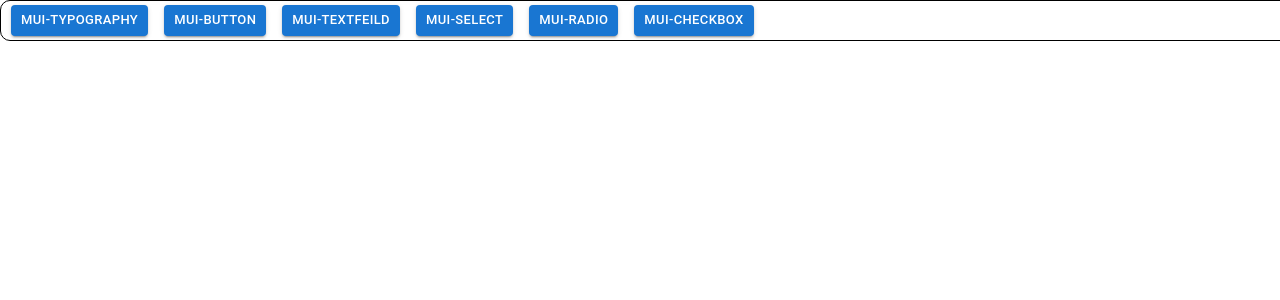
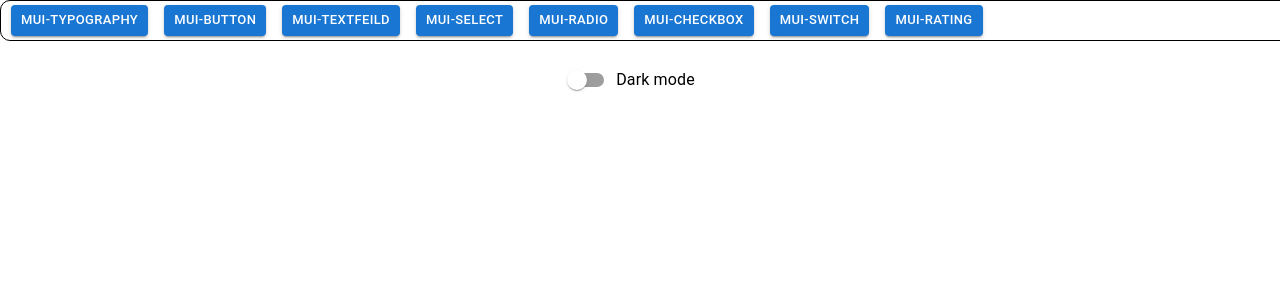
Before and after one commit to devi-1780/MUI-Demo, a React (Create React App) app: page /switchComponent in a window 1280 px wide. Shown: the top 300 px of the page. Built offline with nearby package versions, Linux system fonts and the light colour scheme.

Commit message:
Added switch component and  rating component

```diff
--- a/src/App.js
+++ b/src/App.js
@@ -8,6 +8,8 @@ import MuiTextFeild from "./components/MuiTextFeild";
 import MuiSelect from "./components/MuiSelect";
 import MuiRadioButton from "./components/MuiRadioButton";
 import MuiCheckbox from "./components/MuiCheckbox";
+import MuiSwitch from "./components/MuiSwitch";
+import MuiRating from "./components/MuiRating";
 
 function App() {
   return (
@@ -45,6 +47,16 @@ function App() {
               Mui-Checkbox
             </Button>
           </Link>
+          <Link to="switchComponent">
+            <Button variant="contained" size="small">
+              Mui-Switch
+            </Button>
+          </Link>
+          <Link to="ratingComponent">
+            <Button variant="contained" size="small">
+              Mui-Rating
+            </Button>
+          </Link>
           {/* </ButtonGroup> */}
         </Stack>
       </nav>
@@ -55,6 +67,8 @@ function App() {
         <Route path="/selectComponent" element={<MuiSelect />} />
         <Route path="/radioComponent" element={<MuiRadioButton />} />
         <Route path="/checkboxComponent" element={<MuiCheckbox />} />
+        <Route path="/switchComponent" element={<MuiSwitch />} />
+        <Route path="/ratingComponent" element={<MuiRating />} />
       </Routes>
     </div>
   );
--- /dev/null
+++ b/src/components/MuiRating.jsx
@@ -0,0 +1,28 @@
+import { FormControlLabel, Rating, Stack } from "@mui/material";
+import { useState } from "react";
+import FavoriteIcon from "@mui/icons-material/Favorite";
+import FavoriteBorderIcon from "@mui/icons-material/FavoriteBorder";
+function MuiRating() {
+  let [value, setValue] = useState(null);
+  console.log({ value });
+  function handleRating(e) {
+    setValue(e.target.value);
+  }
+  return (
+    <Stack spacing={2}>
+      <FormControlLabel
+        control={
+          <Rating
+            size="large"
+            precision={"0.5"}
+            value={value}
+            onChange={handleRating}
+            icon={<FavoriteIcon fontSize="bold" color="error" />}
+            emptyIcon={<FavoriteBorderIcon fontSize="bold" />}
+          />
+        }
+      />
+    </Stack>
+  );
+}
+export default MuiRating;
--- /dev/null
+++ b/src/components/MuiSwitch.jsx
@@ -0,0 +1,27 @@
+import { Box, FormControl, FormControlLabel, Switch } from "@mui/material";
+import { useState } from "react";
+
+function MuiSwitch() {
+  let [checked, setChecked] = useState(false);
+  console.log({ checked });
+  function handleChecked(e) {
+    setChecked(e.target.checked);
+  }
+  return (
+    <Box>
+      <FormControl>
+        <FormControlLabel
+          label="Dark mode"
+          control={
+            <Switch
+              checked={checked}
+              onChange={handleChecked}
+              color="success"
+            />
+          }
+        />
+      </FormControl>
+    </Box>
+  );
+}
+export default MuiSwitch;
```
